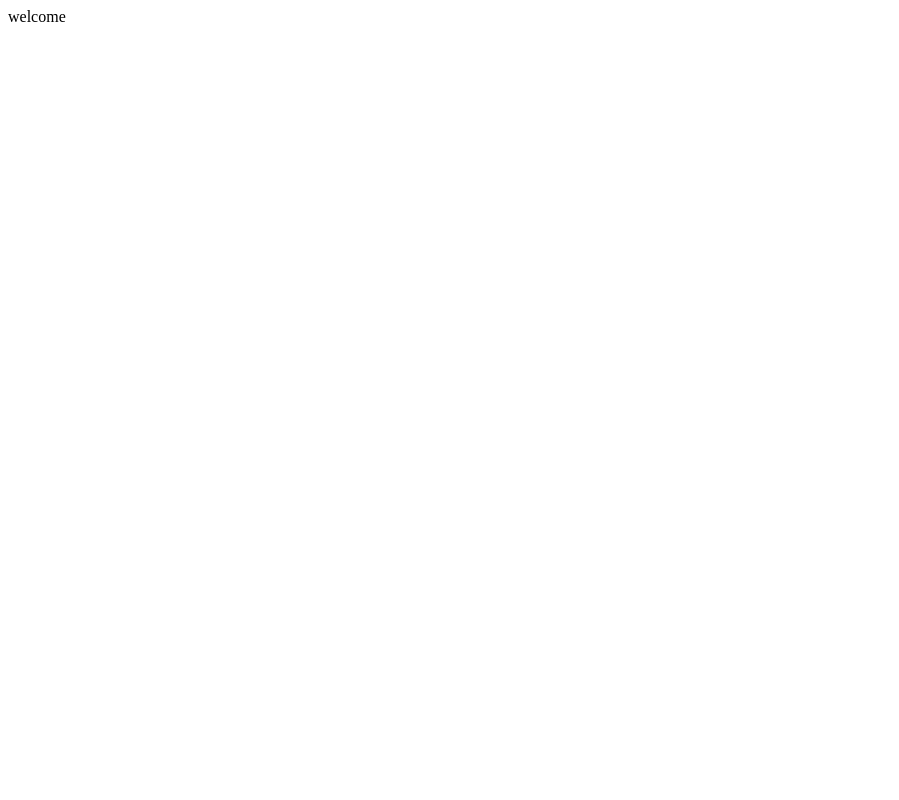
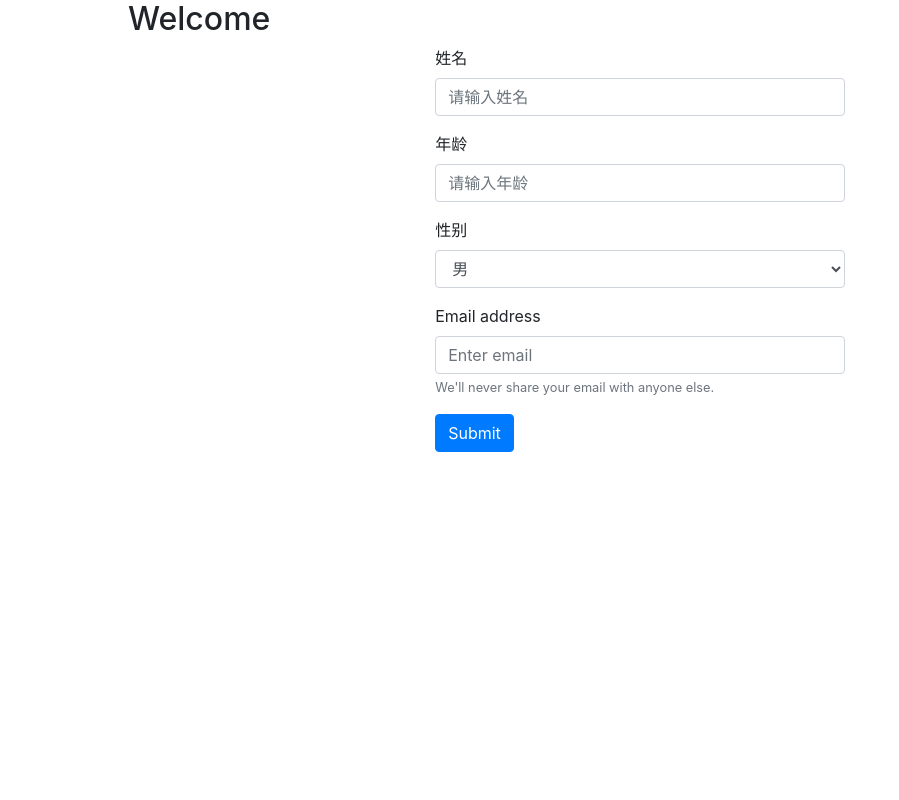
Before and after one commit to Joeyyi/RSDExperiment, a Django app: page /exp/ in a window 1280 px wide. Before the commit the part shown is almost empty. Shown: the whole page, without its empty margins (0-899 px from the left). Run offline with Django 3.2, Linux system fonts and the light colour scheme; some libraries are stand-ins or nearby versions.

Commit message:
add index template

```diff
--- a/web/templates/web/index.html
+++ b/web/templates/web/index.html
@@ -0,0 +1,43 @@
+<!DOCTYPE html>
+<head>
+  <title>welcome!</title>
+  <link rel="stylesheet" href="https://stackpath.bootstrapcdn.com/bootstrap/4.3.1/css/bootstrap.min.css" integrity="sha384-ggOyR0iXCbMQv3Xipma34MD+dH/1fQ784/j6cY/iJTQUOhcWr7x9JvoRxT2MZw1T" crossorigin="anonymous">
+</head>
+<body>
+    <h2>Welcome</h2>
+    <div class="form">
+      <form>
+        <div class="form-group">
+          <label for="exampleInputPassword1">姓名</label>
+          <input type="password" class="form-control" id="exampleInputPassword1" placeholder="请输入姓名">
+        </div>
+        <div class="form-group">
+          <label for="exampleInputPassword1">年龄</label>
+          <input type="password" class="form-control" id="exampleInputPassword1" placeholder="请输入年龄">
+        </div>
+        <div class="form-group">
+          <label for="exampleFormControlSelect1">性别</label>
+          <select class="form-control" id="exampleFormControlSelect1">
+            <option>男</option>
+            <option>女</option>
+          </select>
+        </div>
+        <div class="form-group">
+          <label for="exampleInputEmail1">Email address</label>
+          <input type="email" class="form-control" id="exampleInputEmail1" aria-describedby="emailHelp" placeholder="Enter email">
+          <small id="emailHelp" class="form-text text-muted">We'll never share your email with anyone else.</small>
+        </div>
+        <button type="submit" class="btn btn-primary">Submit</button>
+      </form>
+    </div>
+</body>
+<style>
+body {
+  width: 80%;
+  margin: 0 auto;
+}
+.form {
+  width: 40%;
+  margin: 0 auto
+}
+</style>
--- a/web/views.py
+++ b/web/views.py
@@ -8,7 +8,7 @@ from .models import Subject, Survey, Question, Option
 
 def index(request):
 
-  return HttpResponse("welcome")
+  return render(request, 'web/index.html')
 
 def insructions(request):
   return HttpResponse("实验指导")
```
Also changed, not shown: web/templates/web/survey.html (+6 -5 lines).
